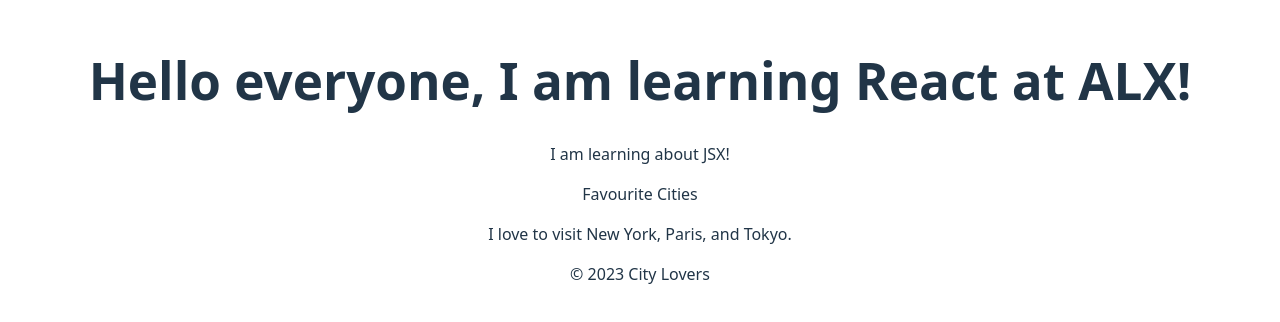
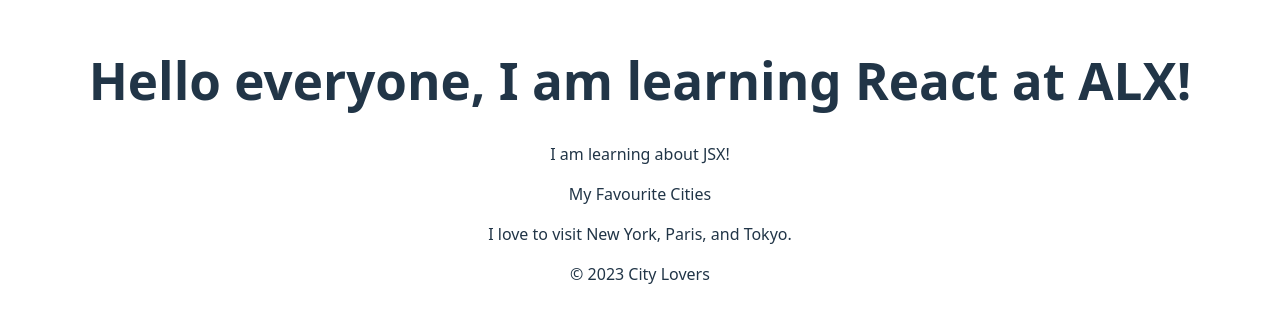
Before and after one commit to jesse-aj/alx-fe-reactjs, a React (Vite) app in the folder alx-react-app/: page / in a window 1280 px wide. Shown: the part 240-562 px from the top of the page. Built offline with nearby package versions, Linux system fonts and the light colour scheme.

Commit message:
added  a react component

```diff
--- a/alx-react-app/src/components/Header.jsx
+++ b/alx-react-app/src/components/Header.jsx
@@ -2,7 +2,7 @@ function Header ()
 {
     return(
 <header>
-    <hi>Favourite Cities</hi>
+    <hi>My Favourite Cities</hi>
 </header>
     );
 }
```
